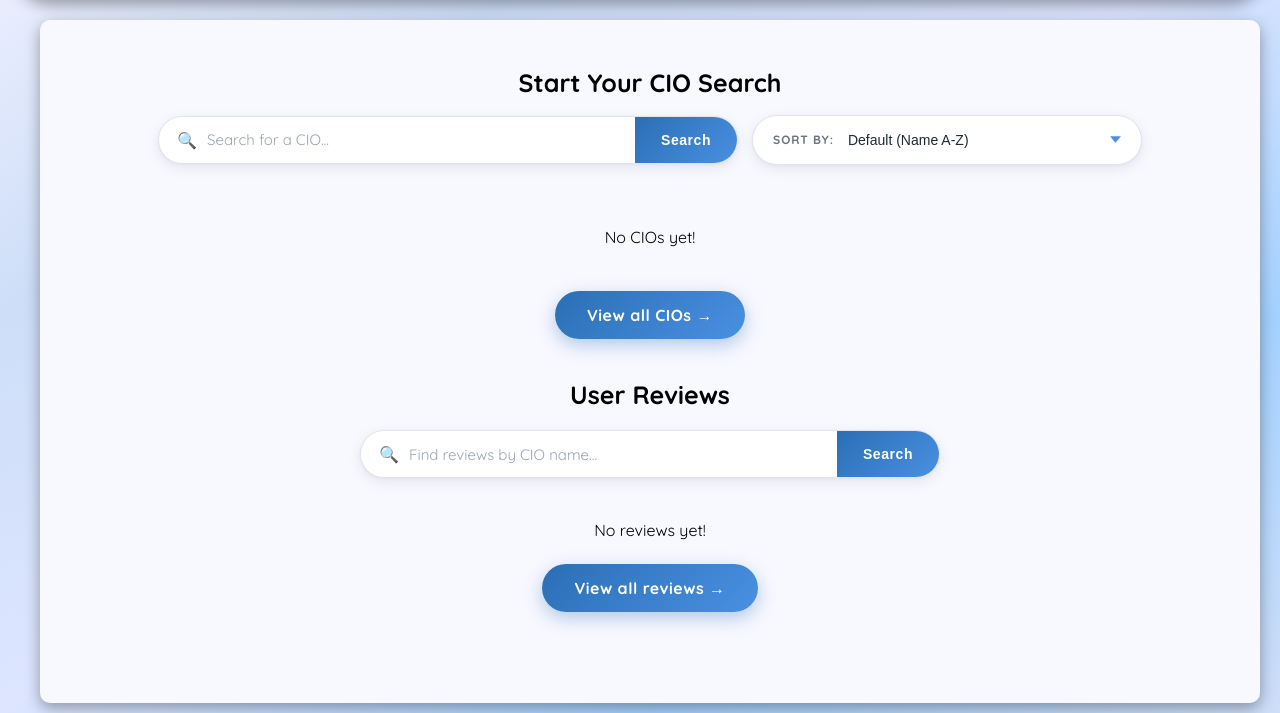
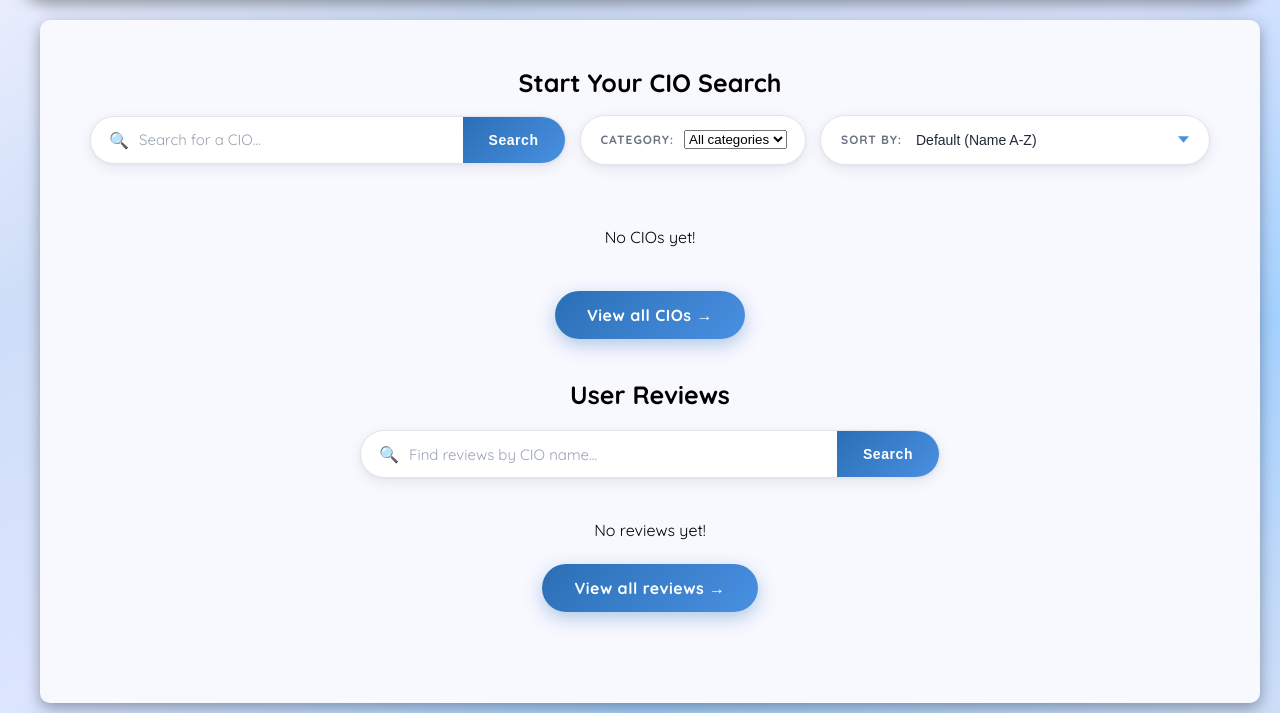
Before and after one commit to SafaaMahbub/CIO_Forum, a Django app: page / in a window 1280 px wide. Shown: the part 87-800 px from the top of the page. Run offline with Django 4.2, Linux system fonts and the light colour scheme; the visitor is signed in with stand-in values (Sample User, id 1); data comes from the database, SQL or seed files in the repository; data that the repository does not hold is empty; some libraries are stand-ins or nearby versions; some web fonts are replaced.

Commit message:
enable search by category

```diff
--- a/core/forms.py
+++ b/core/forms.py
@@ -2,7 +2,7 @@ from django import forms
 from .models import CIO
 from .models import UploadedFile
 
-from .models import CIO, Review, Profile, Comment
+from .models import CIO, Review, Profile, Comment, Category
 
 
 
@@ -22,9 +22,16 @@ class DmMessageForm(forms.Form):
 
 
 class CIOForm(forms.ModelForm):
+    categories = forms.ModelMultipleChoiceField(
+        queryset=Category.objects.all(),
+        required=False,
+        widget=forms.CheckboxSelectMultiple,
+        label="Categories (optional)",
+    )
+
     class Meta:
         model = CIO
-        fields = ["name", "description", "cio_profile_picture"]
+        fields = ["name", "description", "cio_profile_picture", "categories"]
 
 class UploadedFileForm(forms.ModelForm):
     class Meta:
--- a/core/models.py
+++ b/core/models.py
@@ -29,10 +29,33 @@ def cio_upload_path(instance, filename):
     cio = instance.cio
     return f"cio_uploads/{cio.id}_{slugify(cio.name)}/{filename}"
 
+class Category(models.Model):
+    """A tag/category a CIO can belong to (e.g. Academic, Service, Cultural, Sports)."""
+
+    name = models.CharField(max_length=50, unique=True)
+    slug = models.SlugField(max_length=60, unique=True)
+    color = models.CharField(
+        max_length=7,
+        default="#2a6fb5",
+        help_text="Hex color used for this category's badge (e.g. #4a8fd4).",
+    )
+
+    class Meta:
+        ordering = ["name"]
+        verbose_name_plural = "categories"
+
+    def __str__(self):
+        return self.name
+
+
 class CIO(models.Model):
     name = models.CharField(max_length=200)
     description = models.TextField(blank=True)
     cio_profile_picture = models.ImageField(upload_to="cio_profile_pictures")
+    categories = models.ManyToManyField(
+        Category, blank=True, related_name="cios",
+        help_text="Optional categories/tags describing this CIO.",
+    )
 
     avg_career_development = models.FloatField(null=True, blank=True)
     avg_event_quality = models.FloatField(null=True, blank=True)
--- a/core/signals.py
+++ b/core/signals.py
@@ -1,9 +1,22 @@
+from django.apps import apps as django_apps
 from django.contrib.auth import get_user_model
-from django.db.models.signals import post_save
+from django.db.models.signals import post_migrate, post_save
 from django.dispatch import receiver
 from .models import Profile
 
 User = get_user_model()
+
+
+# Default CIO categories seeded automatically after every `migrate`.
+# Edit this list to add / remove defaults. Existing rows with the same slug
+# are left untouched, so admins can rename or recolor via the admin.
+DEFAULT_CATEGORIES = [
+    {"name": "Academic", "slug": "academic", "color": "#2a6fb5"},
+    {"name": "Service",  "slug": "service",  "color": "#16a34a"},
+    {"name": "Cultural", "slug": "cultural", "color": "#9333ea"},
+    {"name": "Sports",   "slug": "sports",   "color": "#ea580c"},
+]
+
 
 @receiver(post_save, sender=User)
 def create_or_update_user_profile(sender, instance, created, **kwargs):
@@ -18,3 +31,19 @@ def create_or_update_user_profile(sender, instance, created, **kwargs):
         user=instance,
         defaults={"role": default_role}
     )
+
+
+@receiver(post_migrate)
+def seed_default_categories(sender, **kwargs):
+    """Ensure the built-in CIO categories exist after each migrate."""
+    if getattr(sender, "name", None) != "core":
+        return
+    try:
+        Category = django_apps.get_model("core", "Category")
+    except LookupError:
+        return
+    for cat in DEFAULT_CATEGORIES:
+        Category.objects.get_or_create(
+            slug=cat["slug"],
+            defaults={"name": cat["name"], "color": cat["color"]},
+        )
--- a/core/static/js/app.js
+++ b/core/static/js/app.js
@@ -15,6 +15,7 @@ document.addEventListener('DOMContentLoaded', () => {
     setupScrollPreservingLinks();
     restorePendingScroll();
     scrollChatThreadToBottom();
+    applyCategoryPillColors();
 
     const picPreview = document.getElementById('picPreview');
     if(picPreview) prevImg = picPreview.src;
@@ -54,6 +55,12 @@ function scrollChatThreadToBottom() {
     if (thread) {
         thread.scrollTop = thread.scrollHeight;
     }
+}
+
+function applyCategoryPillColors() {
+    document.querySelectorAll('.category-pill[data-color]').forEach(el => {
+        el.style.backgroundColor = el.dataset.color;
+    });
 }
 
 function restorePendingScroll() {
--- a/core/views.py
+++ b/core/views.py
@@ -15,6 +15,7 @@ from .models import (
     CIOMembership,
     MembershipRequest,
     CIO,
+    Category,
     Review,
     Comment,
     UploadedFile,
@@ -121,6 +122,14 @@ def _filter_cios_by_search(cios_qs, query):
     return cios_qs.filter(name__icontains=query)
 
 
+def _filter_cios_by_category(cios_qs, category_slug):
+    """Filter a CIO queryset to those tagged with the given category slug."""
+    slug = (category_slug or "").strip()
+    if not slug:
+        return cios_qs
+    return cios_qs.filter(categories__slug=slug).distinct()
+
+
 HOMEPAGE_CIO_LIMIT = 3
 HOMEPAGE_REVIEW_LIMIT = 5
 
@@ -128,8 +137,12 @@ HOMEPAGE_REVIEW_LIMIT = 5
 def homepage(request):
     sort_key = request.GET.get("sort", "")
     search_query = request.GET.get("q", "")
-    all_cios = _filter_cios_by_search(
-        _apply_cio_sort(CIO.objects.all(), sort_key), search_query
+    category_slug = request.GET.get("category", "")
+    all_cios = _filter_cios_by_category(
+        _filter_cios_by_search(
+            _apply_cio_sort(CIO.objects.all(), sort_key), search_query
+        ),
+        category_slug,
     )
     total_cios = all_cios.count()
     cios = all_cios[:HOMEPAGE_CIO_LIMIT]
@@ -148,6 +161,8 @@ def homepage(request):
         "reviews": reviews,
         "sort_key": sort_key,
         "search_query": search_query,
+        "category_slug": category_slug,
+        "all_categories": Category.objects.all(),
         "review_search_query": review_search_query,
         "has_more_cios": remaining_cios > 0,
         "has_more_reviews": remaining_reviews > 0,
@@ -504,8 +519,12 @@ def viewAllCios(request):
     uploads = UploadedFile.objects.all()
     sort_key = request.GET.get("sort", "")
     search_query = request.GET.get("q", "")
-    cios = _filter_cios_by_search(
-        _apply_cio_sort(CIO.objects.all(), sort_key), search_query
+    category_slug = request.GET.get("category", "")
+    cios = _filter_cios_by_category(
+        _filter_cios_by_search(
+            _apply_cio_sort(CIO.objects.all(), sort_key), search_query
+        ),
+        category_slug,
     )
 
     if request.user.is_authenticated:
@@ -521,6 +540,8 @@ def viewAllCios(request):
         "cios": cios,
         "sort_key": sort_key,
         "search_query": search_query,
+        "category_slug": category_slug,
+        "all_categories": Category.objects.all(),
     })
 
 
--- a/templates/home.html
+++ b/templates/home.html
@@ -15,6 +15,15 @@
                         <button type="submit" class="search-btn">Search</button>
                     </div>
                     <div class="sort-field">
+                        <label for="cioCategorySelect" class="sort-label">Category:</label>
+                        <select name="category" id="cioCategorySelect" onchange="preserveScrollSubmit('cioFilterForm')" title="Filter CIOs by category">
+                            <option value="" {% if category_slug == "" %}selected{% endif %}>All categories</option>
+                            {% for cat in all_categories %}
+                                <option value="{{ cat.slug }}" {% if category_slug == cat.slug %}selected{% endif %}>{{ cat.name }}</option>
+                            {% endfor %}
+                        </select>
+                    </div>
+                    <div class="sort-field">
                         <label for="cioSortSelect" class="sort-label">Sort by:</label>
                         <select name="sort" id="cioSortSelect" onchange="preserveScrollSubmit('cioFilterForm')" title="Sort CIOs by rating">
                             <option value="" {% if sort_key == "" %}selected{% endif %}>Default (Name A-Z)</option>
@@ -25,7 +34,7 @@
                         </select>
                     </div>
                     {% if search_query %}
-                        <a href="{% url 'homepage' %}?{% if sort_key %}sort={{ sort_key }}{% endif %}{% if sort_key and review_search_query %}&{% endif %}{% if review_search_query %}rq={{ review_search_query }}{% endif %}" class="clear-search-link" data-preserve-scroll>Clear search</a>
+                        <a href="{% url 'homepage' %}?{% if sort_key %}sort={{ sort_key }}&{% endif %}{% if category_slug %}category={{ category_slug }}&{% endif %}{% if review_search_query %}rq={{ review_search_query }}{% endif %}" class="clear-search-link" data-preserve-scroll>Clear search</a>
                     {% endif %}
                 </div>
             </form>
@@ -48,6 +57,13 @@
                     </div>
                     <div class="cio-info">
                         <h3 class="cio-name">{{ cio.name }}</h3>
+                        {% if cio.categories.all %}
+                            <div class="category-pill-list">
+                                {% for cat in cio.categories.all %}
+                                    <span class="category-pill" data-color="{{ cat.color }}">{{ cat.name }}</span>
+                                {% endfor %}
+                            </div>
+                        {% endif %}
                         <h3>About</h3>
                         <p>{{ cio.description|truncatewords:25 }}</p>
                         <div class="cio-card-ratings">
@@ -90,6 +106,7 @@
             <form method="get" id="reviewFilterForm" action="" data-preserve-scroll>
                 {% if search_query %}<input type="hidden" name="q" value="{{ search_query }}">{% endif %}
                 {% if sort_key %}<input type="hidden" name="sort" value="{{ sort_key }}">{% endif %}
+                {% if category_slug %}<input type="hidden" name="category" value="{{ category_slug }}">{% endif %}
                 <div id="searchContainer">
                     <div class="search-field">
                         <span class="search-icon" aria-hidden="true">&#128269;</span>
@@ -97,7 +114,7 @@
                         <button type="submit" class="search-btn">Search</button>
                     </div>
                     {% if review_search_query %}
-                        <a href="{% url 'homepage' %}{% if search_query or sort_key %}?{% if search_query %}q={{ search_query }}{% endif %}{% if search_query and sort_key %}&{% endif %}{% if sort_key %}sort={{ sort_key }}{% endif %}{% endif %}" class="clear-search-link" data-preserve-scroll>Clear search</a>
+                        <a href="{% url 'homepage' %}?{% if search_query %}q={{ search_query }}&{% endif %}{% if sort_key %}sort={{ sort_key }}&{% endif %}{% if category_slug %}category={{ category_slug }}{% endif %}" class="clear-search-link" data-preserve-scroll>Clear search</a>
                     {% endif %}
                 </div>
             </form>
```
Also changed, not shown: core/admin.py (+9 -1 lines), core/static/css/style.css (+87 -0 lines), templates/cio_homepage.html (+7 -0 lines), templates/create_cio.html (+21 -1 lines), templates/view_all_cios.html (+17 -1 lines), core/migrations/0022_category_cio_categories.py (added).
